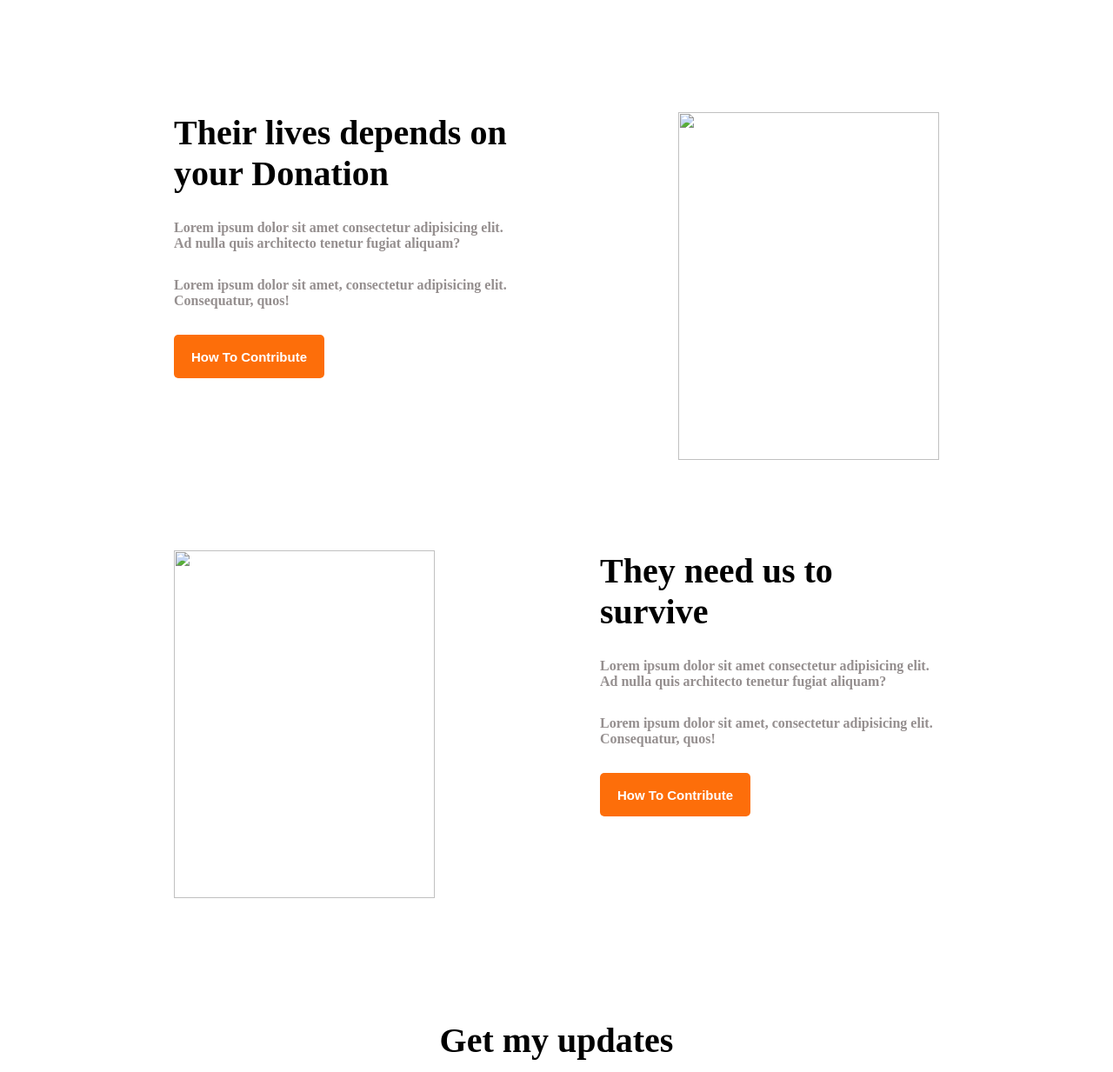
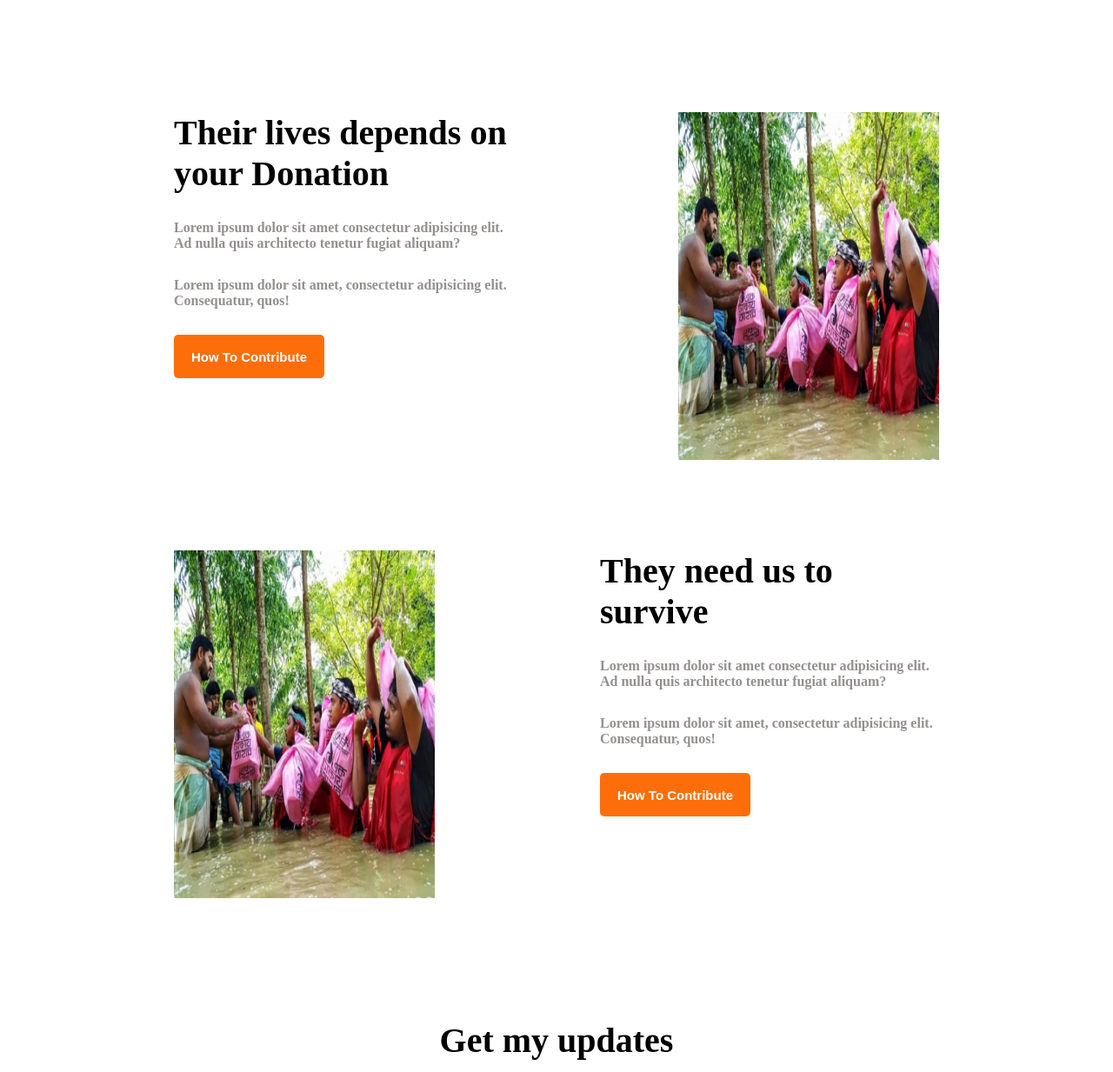
Before and after one commit to NabilaWorld/task1, a plain HTML site: page index.html in a window 1280 px wide. Shown: the part 1620-2853 px from the top of the page at 87% size. Drawn offline with Linux system fonts and the light colour scheme; the site is published under a folder, as on GitHub Pages, so addresses that start at the root find nothing.

Commit message:
my project

```diff
--- a/index.html
+++ b/index.html
@@ -73,14 +73,14 @@
         </div>
 
           <div>
-            <img src="/images/donation11.jpg" alt="" height="400px" width="300px">
+            <img src="images/donation11.jpg" alt="" height="400px" width="300px">
           </div>
     </section>
 
     <section class="lives">
 
       <div>
-        <img src="/images/donation11.jpg" alt="" height="400px" width="300px">
+        <img src="images/donation11.jpg" alt="" height="400px" width="300px">
       </div>
       <div>
         <h1 class="their">They need us to survive</h1>
```
